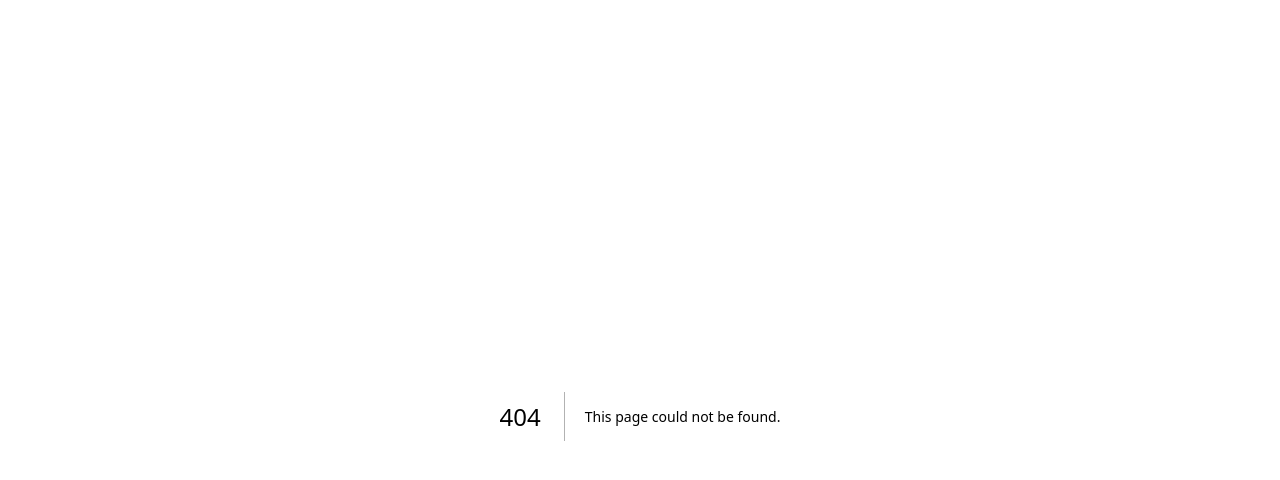
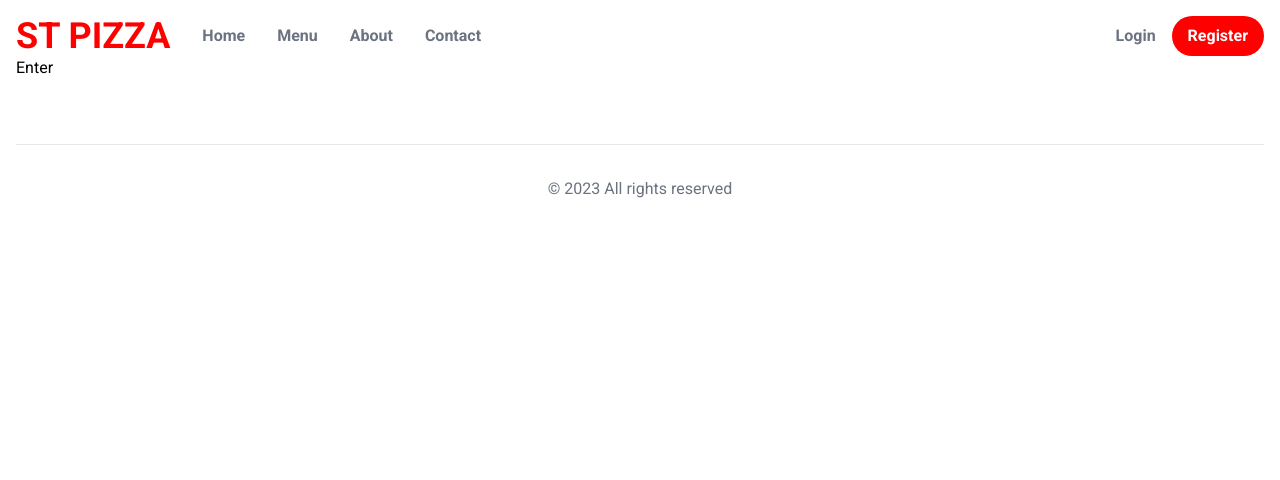
Before and after one commit to stphncrt/food-ordering-app, a Next.js app: page /register in a window 1280 px wide. Before the commit this address had no page. Shown: the top 480 px of the page. Built offline with nearby package versions, Linux system fonts and the light colour scheme.

Commit message:
register page created

```diff
--- a/src/app/layout.js
+++ b/src/app/layout.js
@@ -1,5 +1,6 @@
 import { Roboto } from "next/font/google";
 import "./globals.css";
+import Header from "@/components/layout/Header";
 
 const roboto = Roboto({ subsets: ["latin"], weight: ["400", "500", "700"] });
 
@@ -12,7 +13,13 @@ export default function RootLayout({ children }) {
   return (
     <html lang="en">
       <body className={roboto.className}>
-        <main className="mx-auto p-4 ">{children}</main>
+        <main className="mx-auto p-4 ">
+          <Header />
+          {children}
+          <footer className="border-t p-8 text-center text-gray-500 mt-16">
+            &copy; 2023 All rights reserved
+          </footer>
+        </main>
       </body>
     </html>
   );
--- a/src/app/page.js
+++ b/src/app/page.js
@@ -1,4 +1,3 @@
-import Header from "@/components/layout/Header";
 import Hero from "@/components/layout/Hero";
 import HomeMenu from "@/components/layout/HomeMenu";
 import SectionHeaders from "@/components/layout/SectionHeaders";
@@ -6,7 +5,6 @@ import SectionHeaders from "@/components/layout/SectionHeaders";
 export default function Home() {
   return (
     <>
-      <Header />
       <Hero />
       <HomeMenu />
       <section className="text-center my-16">
@@ -44,9 +42,6 @@ export default function Home() {
           </a>
         </div>
       </section>
-      <footer className="border-t p-8 text-center text-gray-500 mt-16">
-        &copy; 2023 All rights reserved
-      </footer>
     </>
   );
 }
--- /dev/null
+++ b/src/app/register/page.js
@@ -0,0 +1,5 @@
+function RegisterPage() {
+  return <div>Enter</div>;
+}
+
+export default RegisterPage;
--- a/src/components/layout/Header.js
+++ b/src/components/layout/Header.js
@@ -2,19 +2,22 @@ import Link from "next/link";
 export default function Header() {
   return (
     <header className="flex items-center justify-between">
-      <Link className="text-primary font-semibold text-4xl" href="">
-        ST PIZZA
-      </Link>
       <nav className="flex items-center gap-8 text-gray-500 font-semibold">
+        <Link className="text-primary font-semibold text-4xl" href="">
+          ST PIZZA
+        </Link>
         <Link href={""}>Home</Link>
         <Link href={""}>Menu</Link>
         <Link href={""}>About</Link>
         <Link href={""}>Contact</Link>
+      </nav>
+      <nav className="flex items-center gap-4 text-gray-500 font-semibold">
+        <Link href={"/login"}>Login</Link>
         <Link
-          href={""}
+          href={"/register"}
           className="bg-primary rounded-full text-white px-4 py-2"
         >
-          Login
+          Register
         </Link>
       </nav>
     </header>
```
